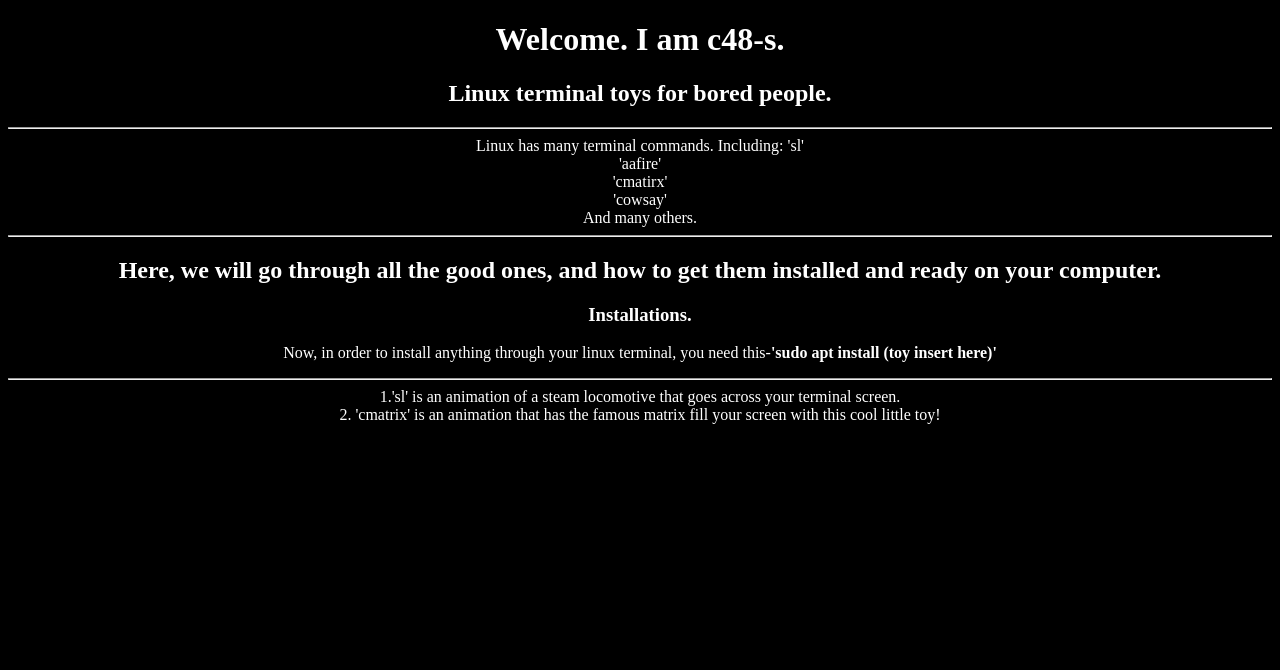
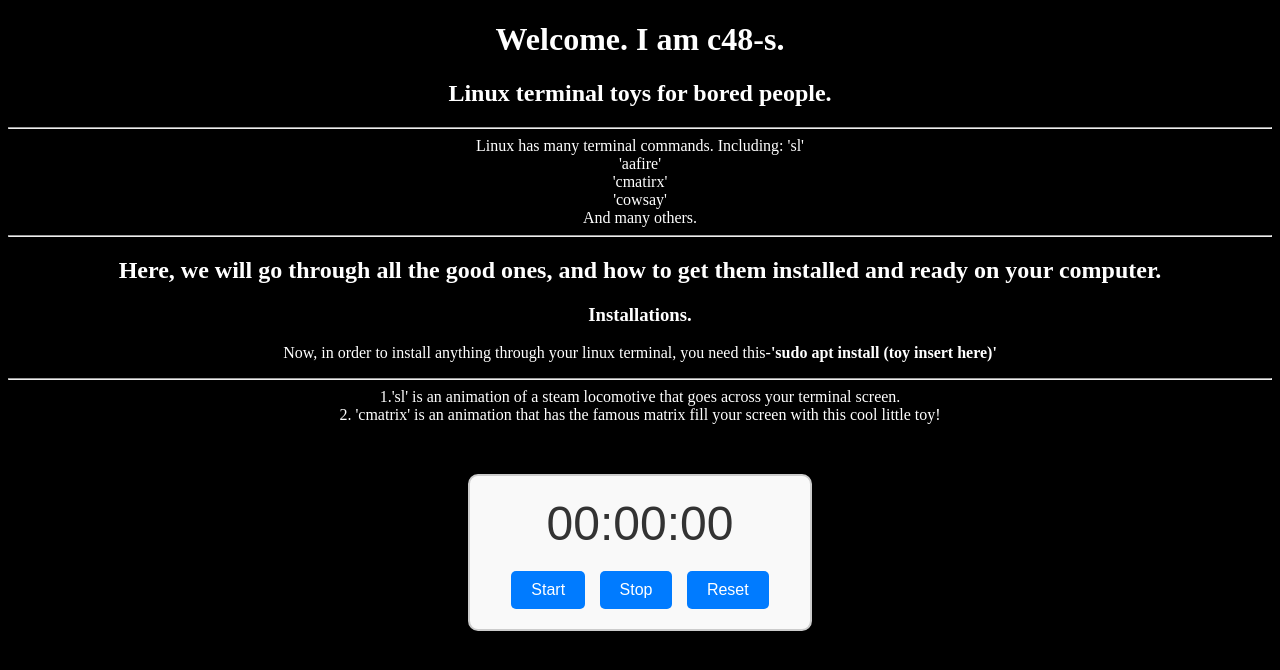
Before and after one commit to c48-s/c48-s.github.io, a plain HTML site: page index.html in a window 1280 px wide. Drawn offline with Linux system fonts and the light colour scheme.

Commit message:
Update index.html
update 5

```diff
--- a/index.html
+++ b/index.html
@@ -25,5 +25,21 @@
           1.'sl' is an animation of a steam locomotive that goes across your terminal screen. <br />
           2. 'cmatrix' is an animation that has the famous matrix fill your screen with this cool little toy! <br />
 
+
+
+<div class="stopwatch">
+  <div class="time-display" id="timeDisplay">00:00:00</div>
+  <div class="controls">
+    <button id="startButton">Start</button>
+    <button id="stopButton">Stop</button>
+    <button id="resetButton">Reset</button>
+  </div>
+</div>
+
+
+
+
+
+
     </body>
   </html>
```
